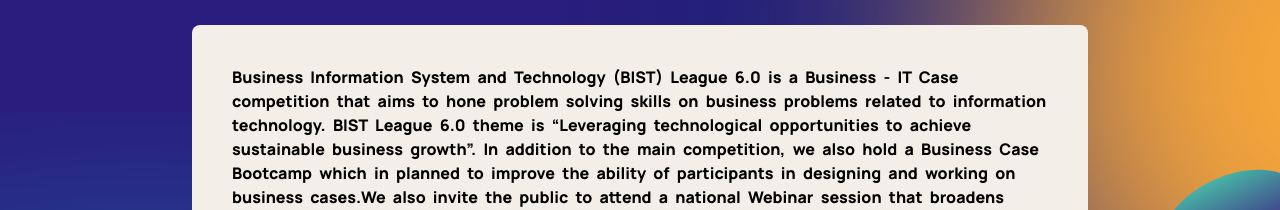
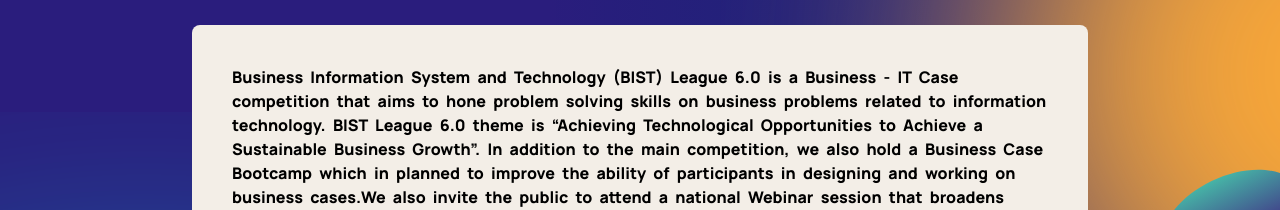
Before and after one commit to syahrialalzaidan/web-bist-league, a Next.js app: page / in a window 1280 px wide. Shown: the part 852-1062 px from the top of the page. Built offline with nearby package versions, Linux system fonts and the light colour scheme; a web font is replaced by a local one.

Commit message:
Landing Page
Update "About" Teks

```diff
--- a/src/app/page.tsx
+++ b/src/app/page.tsx
@@ -191,8 +191,8 @@
                   solving skills on business problems related to information
                   technology. BIST League 6.0 theme is{" "}
                   <b>
-                    “Leveraging technological opportunities to achieve
-                    sustainable business growth”.{" "}
+                    “Achieving Technological Opportunities to Achieve a
+                    Sustainable Business Growth”.{" "}
                   </b>
                   In addition to the main competition, we also hold a Business
                   Case Bootcamp which in planned to improve the ability of
```
